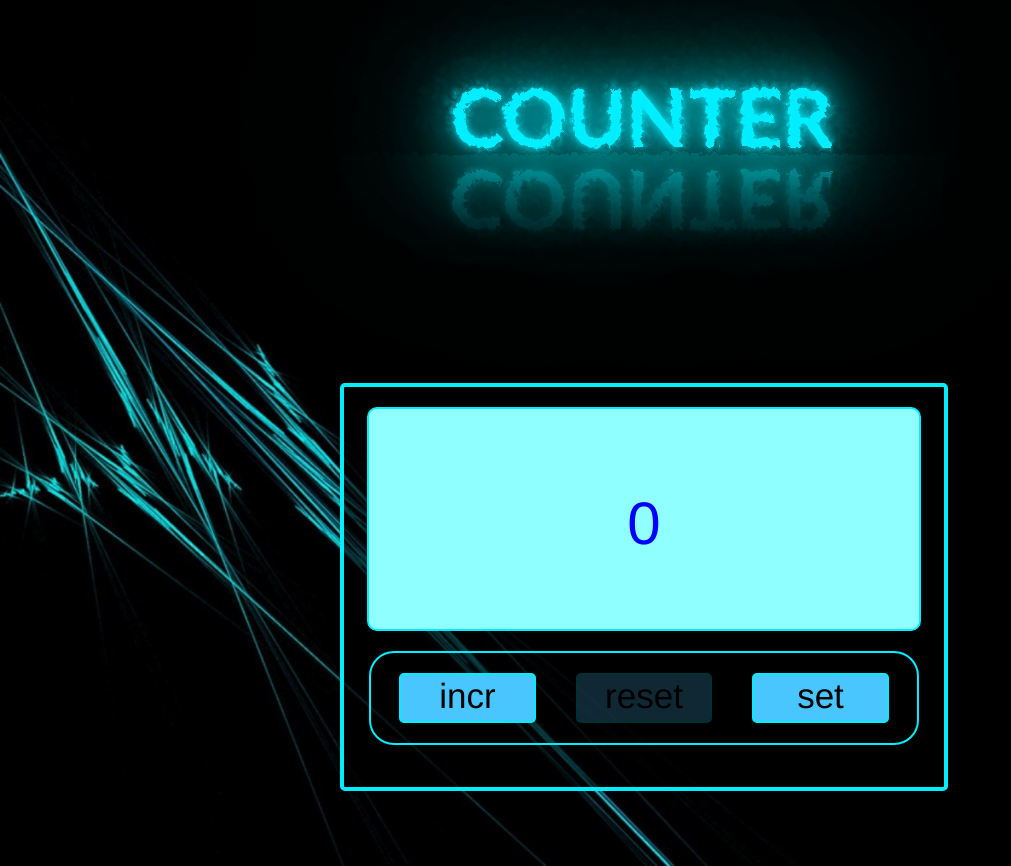
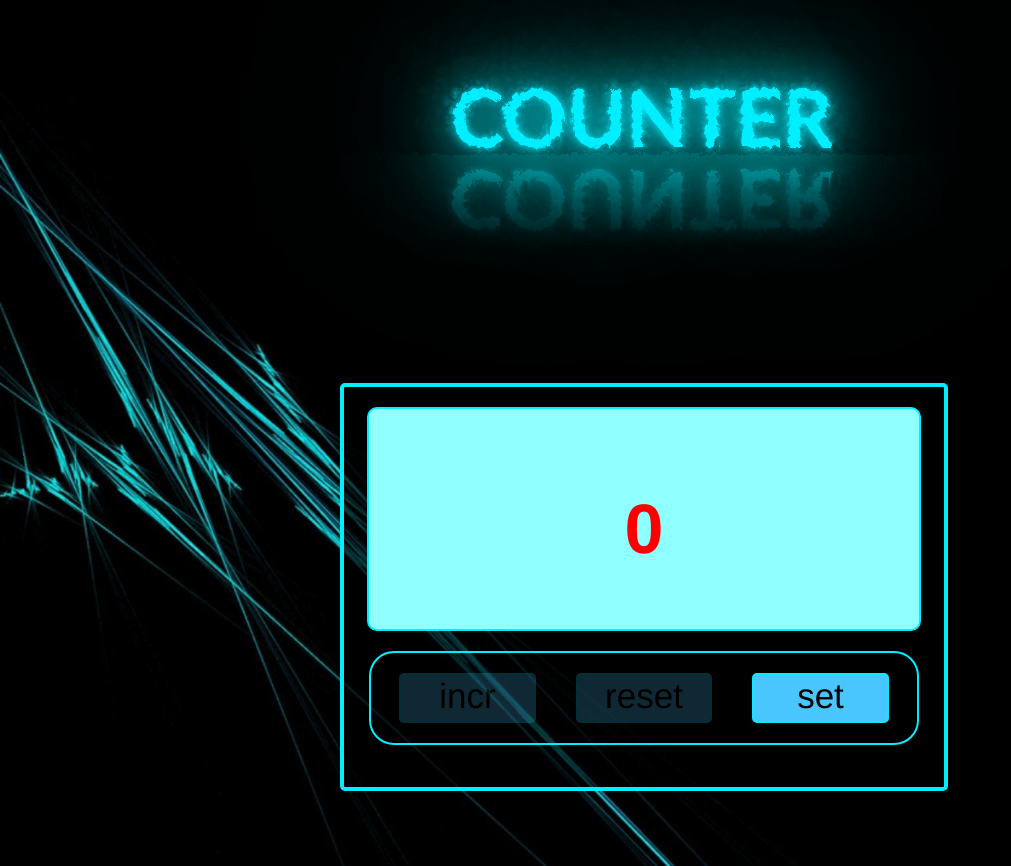
Before and after one commit to Pavelkv94/Counter, a React (Create React App) app: page /counter in a window 1280 px wide. Shown: the whole page, without its empty margins (0-1011 px from the left). Built offline with nearby package versions, Linux system fonts and the light colour scheme; the HTML template or start-up script is replaced by a standard one.

Commit message:
refactor: full refactor app: add state, add setting counter

```diff
--- a/src/App.tsx
+++ b/src/App.tsx
@@ -5,23 +5,40 @@ import { Counter } from './components/Counter/Counter';
 import { HeadTitle } from './components/HeadTitle/HeadTitle';
 import { Setting } from './components/Setting/Setting';
 
+export type StateType = {
+  displayValue: number
+  maxValue: number
+  startValue: number
+  isDisabled: boolean
+}
 function App() {
-  let [value, setValue] = useState<number>(0)
-
+  let [state, setState] = useState<StateType>({
+    displayValue: 0,
+    maxValue: 0,
+    startValue: 0,
+    isDisabled: true,
+  })
+  //let [value, setValue] = useState<number>(startValue);
+  //if (maxValue < startValue) { value = NaN }
   function addInc(value: number) {
     let newValue = value + 1;
-    setValue(newValue)
+    setState({ ...state, displayValue: newValue })
   }
   function reset(value: number) {
-    setValue(value)
+    setState({ ...state, displayValue: value })
   }
-
+  function changeValueMax(incValue: number) {
+    setState({ ...state, maxValue: incValue })
+  }
+  function changeValueStart(incValue: number) {
+    setState({ ...state, startValue: incValue })
+  }
   return (
     <BrowserRouter>
       <div className="App" >
-        <HeadTitle/>
-        <Route render={() => <Counter value={value} addInc={addInc} reset={reset} />} path="/Counter" />
-        <Route render={() => <Setting />} path="/setting" />
+        <HeadTitle />
+        <Route render={() => <Counter state={state} addInc={addInc} reset={reset} />} path="/counter" />
+        <Route render={() => <Setting state={state} changeValueMax={changeValueMax} changeValueStart={changeValueStart}/>} path="/setting" />
       </div>
     </BrowserRouter>
   );
--- a/src/components/Counter/Counter.tsx
+++ b/src/components/Counter/Counter.tsx
@@ -1,29 +1,33 @@
+import { start } from 'node:repl';
 import React from 'react';
 import '../../App.css';
 import { Button } from '../common/Button';
+import { StateType } from '../../App'
 
 type CounerType = {
-    value: number
+    state: StateType
     addInc: (value: number) => void
     reset: (value: number) => void
 }
 
 export function Counter(props: CounerType) {
 
-    let addIncrement = () => props.addInc(props.value)
-    let reset = () => props.reset(0)
-    let disabledOne = props.value < 5 ? false : true
-    let disabledTwo = props.value === 0 ? true : false
-
+    let addIncrement = () => props.addInc(props.state.displayValue)
+    let reset = () => props.reset(props.state.startValue)
+    let disabledOne = props.state.displayValue < props.state.maxValue ? false : true
+    let disabledTwo = props.state.displayValue === props.state.startValue ? true : false
+    console.log(props.state.displayValue)
+    console.log(props.state.startValue)
+    console.log(disabledTwo)
     return (
         <div className="countContainer">
-            <div className={`display ${props.value === 5 ? "limit" : ""}`}>
-                {props.value}
+            <div className={`display ${props.state.displayValue === props.state.maxValue ? "limit" : ""}`}>
+                {props.state.displayValue}
             </div>
             <div className="controlContainer">
-                <Button title={"incr"} disabled={disabledOne} onClick={addIncrement} class={`btn ${props.value === 5 ? "disable" : ""}`} />
-                <Button title={"reset"} disabled={disabledTwo} onClick={reset} class={`btn ${props.value === 0 ? "disable" : ""}`} />
-                <Button title={"set"} disabled={true} onClick={reset}  class={'btn'}/>
+                <Button title={"incr"} disabled={disabledOne} onClick={addIncrement} class={`btn ${props.state.displayValue === props.state.maxValue ? "disable" : ""}`} />
+                <Button title={"reset"} disabled={disabledTwo} onClick={reset} class={`btn ${props.state.displayValue === props.state.startValue ? "disable" : ""}`} />
+                <Button title={"set"} disabled={true} onClick={reset} class={'btn'} />
             </div>
         </div>
     )
--- a/src/components/Setting/Setting.tsx
+++ b/src/components/Setting/Setting.tsx
@@ -1,16 +1,21 @@
-import React from 'react';
+import React, { useEffect } from 'react';
+import { StateType } from '../../App';
 import '../../App.css';
 import { Button } from '../common/Button';
 import { SpanSetting } from '../common/SpanSetting';
 
-export function Setting(props: any) {
+type SettingType = {
+    state: StateType
+    changeValueMax: (initValue: number) => void
+    changeValueStart: (initValue: number) => void
+}
 
-
+export function Setting(props: SettingType) {
     return (
         <div className="countContainer" >
             <div className="setDisplay">
-                <SpanSetting title={"Max value:"} value={1}/>
-                <SpanSetting title={"Start value:"} value={2}/>
+                <SpanSetting title={"Max value:"} value={props.state.maxValue} changeValue={props.changeValueMax} />
+                <SpanSetting title={"Start value:"} value={props.state.startValue}  changeValue={props.changeValueStart} />
             </div>
             <div className="controlContainer">
                 <Button title={("Count")} disabled={true} onClick={() => { }} class={`btn`} />
--- a/src/components/common/Button.tsx
+++ b/src/components/common/Button.tsx
@@ -16,7 +16,9 @@ export function Button(props: ButtonType) {
             className={props.class}
             onClick={props.onClick}
             disabled={props.disabled}
-        > <NavLink to={props.title === "set" ? "/setting" : "/counter"}> <div style={{ width: '25 %', height: '50px' }}>{props.title}</div></NavLink>
+        > <NavLink to={props.title === "set" ? "/setting" : "/counter"}>
+                <div style={{ width: '25 %', height: '50px' }}>{props.title}</div>
+            </NavLink>
 
         </button>
     )
--- a/src/components/common/SpanSetting.tsx
+++ b/src/components/common/SpanSetting.tsx
@@ -1,17 +1,23 @@
-import React from 'react';
+import React, { ChangeEvent, useEffect, useState } from 'react';
 import '../../App.css';
 
 type SpanSettingType = {
-    title:string
-    value:number
+    title: string
+    value: number
+    changeValue: (initValue: number) => void
 }
 
+export function SpanSetting(props: SpanSettingType) {
 
-export function SpanSetting(props: SpanSettingType) {
+
+    const onChangeInput = (e: ChangeEvent<HTMLInputElement>) => {
+        let initValue = JSON.parse(e.currentTarget.value)
+        props.changeValue(initValue)
+    }
     return (
         <span className="span">
             <div>{props.title}</div>
-            <input type="number" className="input" value={props.value}/>
+            <input type="number" className="input" value={props.value} onChange={onChangeInput} max="99" min="-99"/>
         </span>
     )
 }
```
